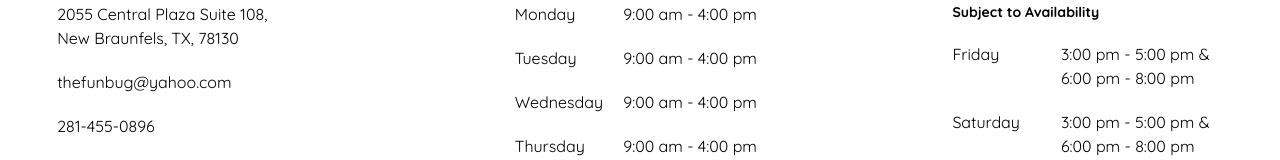
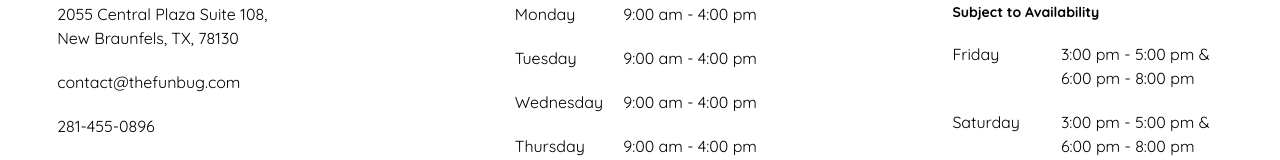
Before and after one commit to the-fun-bug/the-fun-bug, a Next.js app: page / in a window 1280 px wide. Shown: the part 2637-2797 px from the top of the page. Built offline with nearby package versions, Linux system fonts and the light colour scheme.

Commit message:
update email address

```diff
--- a/src/components/common/VisitUs.tsx
+++ b/src/components/common/VisitUs.tsx
@@ -19,7 +19,9 @@
                 2055 Central Plaza Suite 108, <br />
                 New Braunfels, TX, 78130
               </Link>
-              <Link href="mailto:thefunbug@yahoo.com">thefunbug@yahoo.com</Link>
+              <Link href="mailto:contact@thefunbug.com">
+                contact@thefunbug.com
+              </Link>
               <Link href="tel:+12814550896">281-455-0896</Link>
               <h2 className="mt-[1rem]">Stay Up to Date</h2>
               <div className="flex gap-[0.5rem]">
```
